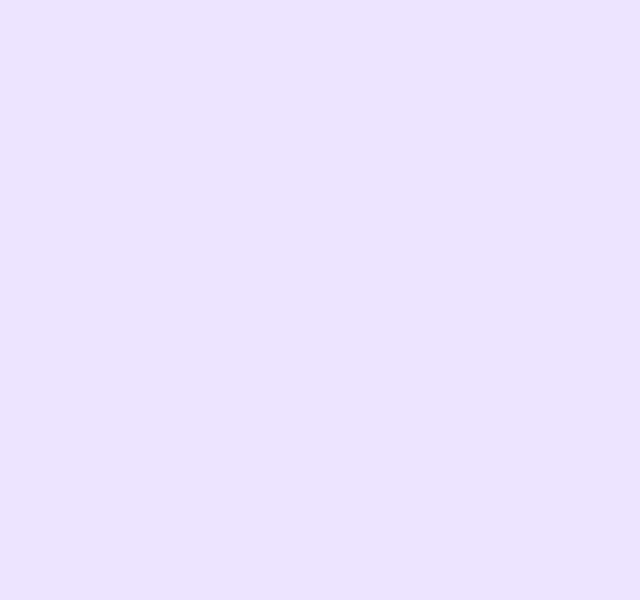
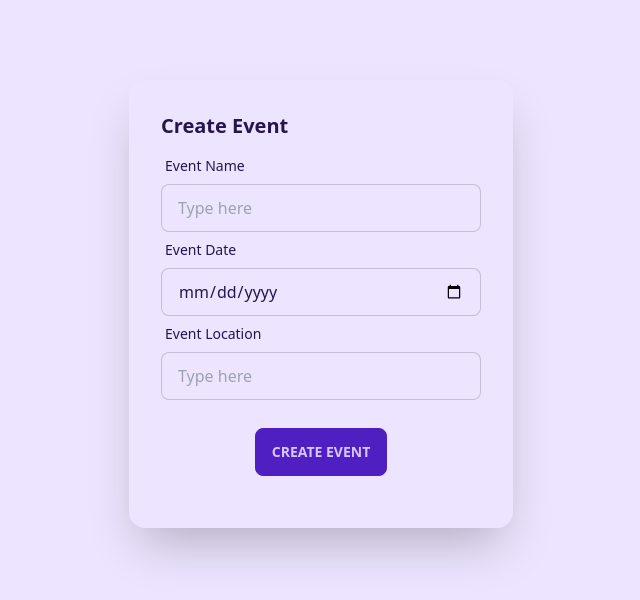
Before and after one commit to n00bNn00b/eventy, a React (Create React App) app: page /create in a window 1280 px wide. Before the commit this address had no page. Shown: the top 600 px of the page, without its empty margins (319-959 px from the left). Built offline with nearby package versions, Linux system fonts and the light colour scheme.

Commit message:
create event done

```diff
--- a/src/App.js
+++ b/src/App.js
@@ -1,5 +1,6 @@
 import React from "react";
 import { Route, Routes } from "react-router-dom";
+import Create from "./components/Create/Create";
 import Event from "./components/Event/Event";
 import Home from "./components/Home/Home";
 
@@ -9,6 +10,7 @@ function App() {
       <Routes>
         <Route path="/" element={<Home />} />
         <Route path="/event" element={<Event />} />
+        <Route path="/create" element={<Create />} />
       </Routes>
     </div>
   );
--- a/src/components/Create/Create.jsx
+++ b/src/components/Create/Create.jsx
@@ -2,8 +2,39 @@ import React from "react";
 
 const Create = () => {
   return (
-    <div>
-      <h2>Create Event</h2>
+    <div className="card w-96 mx-auto my-20 bg-base-100 shadow-2xl">
+      <div className="card-body">
+        <h2 className="card-title">Create Event</h2>
+        <div className="form-control w-full max-w-xs">
+          <label className="label">
+            <span className="label-text">Event Name</span>
+          </label>
+          <input
+            type="text"
+            placeholder="Type here"
+            className="input input-bordered w-full max-w-xs"
+          />
+          <label className="label">
+            <span className="label-text">Event Date</span>
+          </label>
+          <input
+            type="date"
+            placeholder="Type here"
+            className="input input-bordered w-full max-w-xs"
+          />
+          <label className="label">
+            <span className="label-text">Event Location</span>
+          </label>
+          <input
+            type="text"
+            placeholder="Type here"
+            className="input input-bordered w-full max-w-xs"
+          />
+        </div>
+        <div className="card-actions justify-end">
+          <button className="btn btn-primary mx-auto my-5">Create Event</button>
+        </div>
+      </div>
     </div>
   );
 };
--- a/src/components/Home/Home.jsx
+++ b/src/components/Home/Home.jsx
@@ -1,4 +1,5 @@
 import React from "react";
+import { Link } from "react-router-dom";
 
 const Home = () => {
   return (
@@ -16,10 +17,13 @@ const Home = () => {
             social media.
           </p>
           <div className="lg:block my-10 md:hidden sm:hidden ">
-            <button className="btn w-48 bg-gradient-to-r from-secondary to-accent border-none mb-20">
+            <Link
+              to="/create"
+              className="btn w-48 bg-gradient-to-r from-secondary to-accent border-none mb-20"
+            >
               {" "}
               🎉 Create my event
-            </button>
+            </Link>
           </div>
         </div>
         <div className="mx-auto lg:ml-48 my-20">
@@ -29,10 +33,13 @@ const Home = () => {
           />
         </div>
         <div className="lg:hidden md:mx-auto sm:mx-auto ">
-          <button className="btn w-48 bg-gradient-to-r from-secondary to-accent border-none mb-20">
+          <Link
+            to="/create"
+            className="btn w-48 bg-gradient-to-r from-secondary to-accent border-none mb-20"
+          >
             {" "}
             🎉 Create my event
-          </button>
+          </Link>
         </div>
       </div>
     </div>
```
